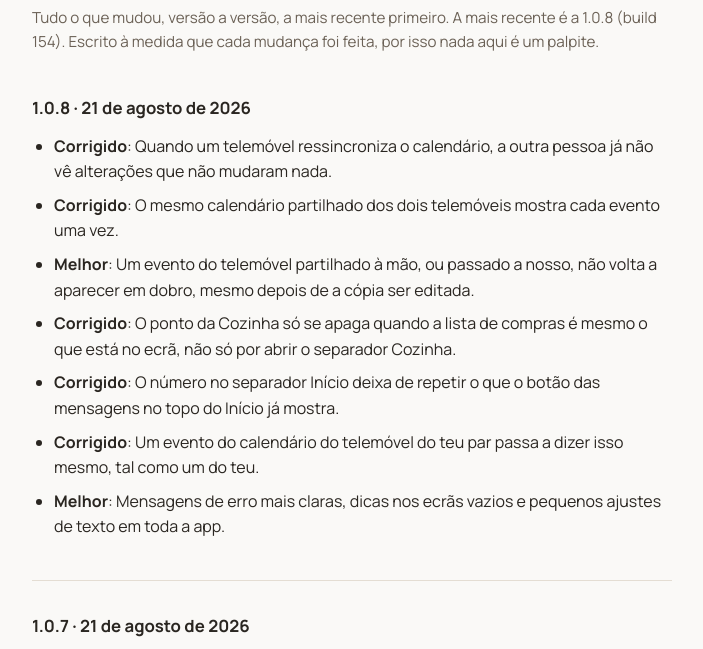
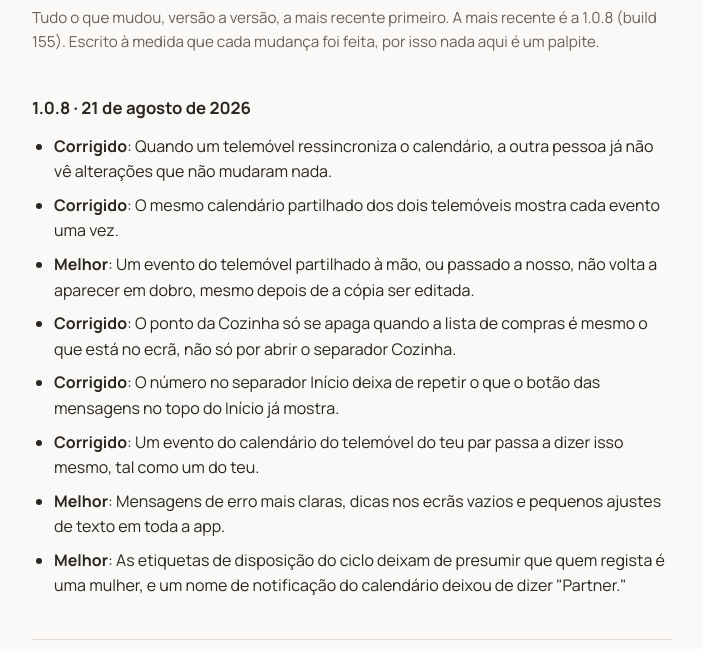
Before and after one commit to JoaoAfonsoP/clovie-pages, a plain HTML site: page pt/whats-new.html in a window 1280 px wide. Shown: the part 144-793 px from the top of the page, without its empty margins (288-991 px from the left). Drawn offline with Linux system fonts and the light colour scheme.

Commit message:
What's new now shows 1.0.8 (build 155)

```diff
--- a/pt/whats-new.html
+++ b/pt/whats-new.html
@@ -54,7 +54,7 @@
 <main id="main">
   <h1>O que mudou</h1>
   <p class="subtitle">Tudo o que mudou, versão a versão, a mais recente
-  primeiro. A mais recente é a 1.0.8 (build 154). Escrito à medida que cada mudança
+  primeiro. A mais recente é a 1.0.8 (build 155). Escrito à medida que cada mudança
   foi feita, por isso nada aqui é um palpite.</p>
 
   <h2>1.0.8 · 21 de agosto de 2026</h2>
@@ -66,6 +66,7 @@
     <li><strong>Corrigido</strong>: O número no separador Início deixa de repetir o que o botão das mensagens no topo do Início já mostra.</li>
     <li><strong>Corrigido</strong>: Um evento do calendário do telemóvel do teu par passa a dizer isso mesmo, tal como um do teu.</li>
     <li><strong>Melhor</strong>: Mensagens de erro mais claras, dicas nos ecrãs vazios e pequenos ajustes de texto em toda a app.</li>
+    <li><strong>Melhor</strong>: As etiquetas de disposição do ciclo deixam de presumir que quem regista é uma mulher, e um nome de notificação do calendário deixou de dizer "Partner."</li>
   </ul>
   <h2>1.0.7 · 21 de agosto de 2026</h2>
   <ul>
```
Also changed, not shown: whats-new.html (+2 -1 lines).
